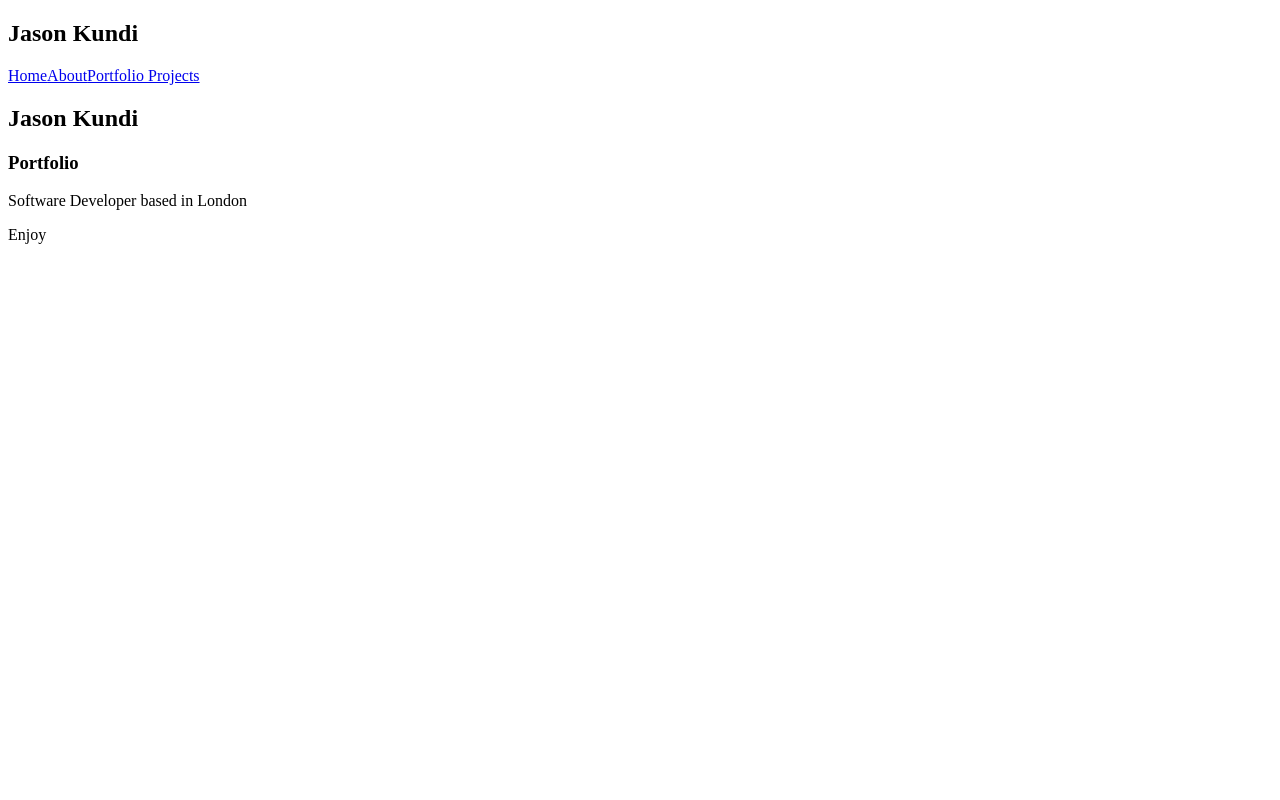
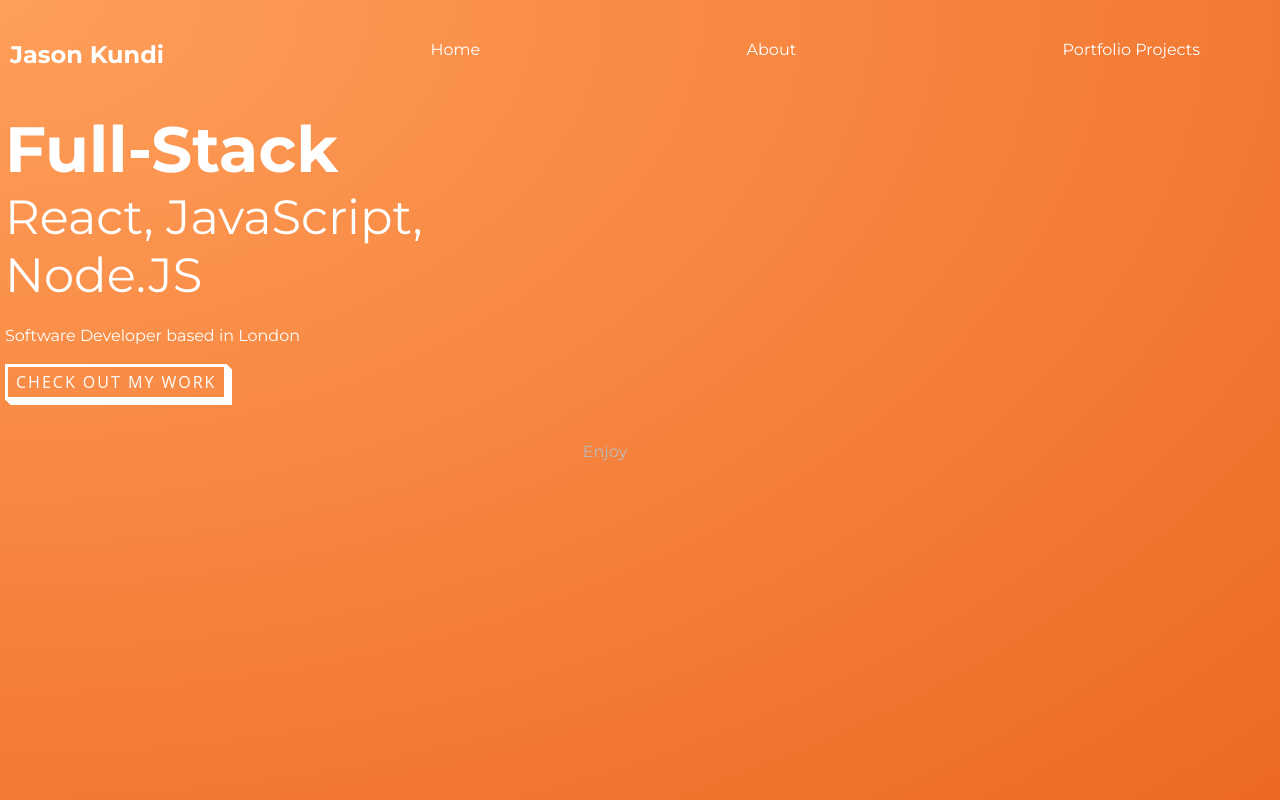
Before and after one commit to JasonKundi/Portfolio, a Gatsby site: page / in a window 1280 px wide. Built offline with nearby package versions, Linux system fonts and the light colour scheme; Gatsby itself is replaced by a stand-in of ours.

Commit message:
component styling, home and projects page

```diff
--- a/src/components/Layout.js
+++ b/src/components/Layout.js
@@ -1,5 +1,6 @@
 import React from "react"
 import Navbar from "./Navbar"
+import "../styles/global.css"
 
 
 const Layout = ({ children }) => {
--- a/src/pages/index.js
+++ b/src/pages/index.js
@@ -1,14 +1,17 @@
 import React from "react"
+import { Link } from "gatsby"
 import Layout from "../components/Layout"
+import { header, btn } from '../styles/home.module.css'
 
-const Home = () => {
+const Home = ({ children }) => {
   return (
     <Layout>
-      <section>
+      <section className={header}>{children}
         <div>
-          <h2>Jason Kundi</h2>
-          <h3>Portfolio</h3>
+          <h2>Full-Stack</h2>
+          <h3>React, JavaScript, Node.JS</h3>
           <p>Software Developer based in London</p>
+          <Link to="/projects" className={btn}>{children} Check out my work</Link>
         </div>
       </section>
     </Layout>
--- a/src/pages/projects/index.js
+++ b/src/pages/projects/index.js
@@ -1,10 +1,11 @@
 import React from "react"
 import Layout from "../../components/Layout"
+import { portfolio } from "../../styles/projects.module.css"
 
-const Projects = () => {
+const Projects = ({ children }) => {
   return (
     <Layout>
-      <div>
+      <div className={portfolio}>{children}
         <h2>Portfolio</h2>
         <h3>Projects & Websites I have created</h3>
       </div>
--- /dev/null
+++ b/src/styles/global.css
@@ -0,0 +1,54 @@
+@import url("https://fonts.googleapis.com/css2?family=Montserrat:wght@300;400;500;700&display=swap");
+
+* {
+    margin: 0;
+    padding: 0;
+    text-decoration: none;
+    font-family: "Montserrat";
+    color: white;
+}
+html, body {
+    min-height: 100%;
+}
+body {
+    background: radial-gradient(at top left, rgb(255, 159, 90) 0%, rgb(237, 105, 34) 100%);
+    background-repeat: no-repeat;
+}
+p {
+    margin: 16px auto;
+    line-height: 1.5em;
+}
+
+.layout {
+    max-width: 1200px;
+    margin: 0 auto;
+    margin-left: 5px;
+    margin-right: 5px;
+}
+nav {
+    display: flex;
+    justify-content: space-between;
+    margin: 40px auto;
+    margin-left: 5px;
+    margin-right: 5px;
+
+}
+nav.links {
+    display: inline-block;
+    text-align: right;
+}
+nav a {
+    display: inline-block;
+    margin-left: 20px;
+    font-weight: 400;
+    padding-bottom: 8px;
+    border-bottom: 3px solid transparent;
+}
+nav a:hover {
+    border-color: white;
+}
+footer p {
+    text-align: center;
+    color: #bbb;
+    margin: 40px auto;
+}
--- /dev/null
+++ b/src/styles/home.module.css
@@ -0,0 +1,38 @@
+.header {
+  display: grid;
+  grid-template-columns: 1fr 1fr;
+  grid-gap: 40px;
+  align-items: center;
+}
+.header h2 {
+  font-size: 4em;
+}
+.header h3 {
+  font-size: 3em;
+  font-weight: 400;
+  margin-bottom: 20px;
+}
+.btn {
+  display: inline-block;
+  justify-content: center;
+  align-items: center;
+  font-family: "Open Sans", sans-serif;
+  font-size: 16px;
+  letter-spacing: 2px;
+  text-decoration: none;
+  text-transform: uppercase;
+  color: rgb(255, 255, 255);
+  cursor: pointer;
+  border: 3px solid;
+  padding: 0.25em 0.5em;
+  box-shadow: 1px 1px 0px 0px, 2px 2px 0px 0px, 3px 3px 0px 0px, 4px 4px 0px 0px,
+    5px 5px 0px 0px;
+  position: relative;
+  user-select: none;
+  -webkit-user-select: none;
+  touch-action: manipulation;
+}
+.btn:hover {
+  background-color: #000000;
+  cursor: pointer;
+}
```
Also changed, not shown: src/styles/projects.module.css (added, +11 -0 lines).
